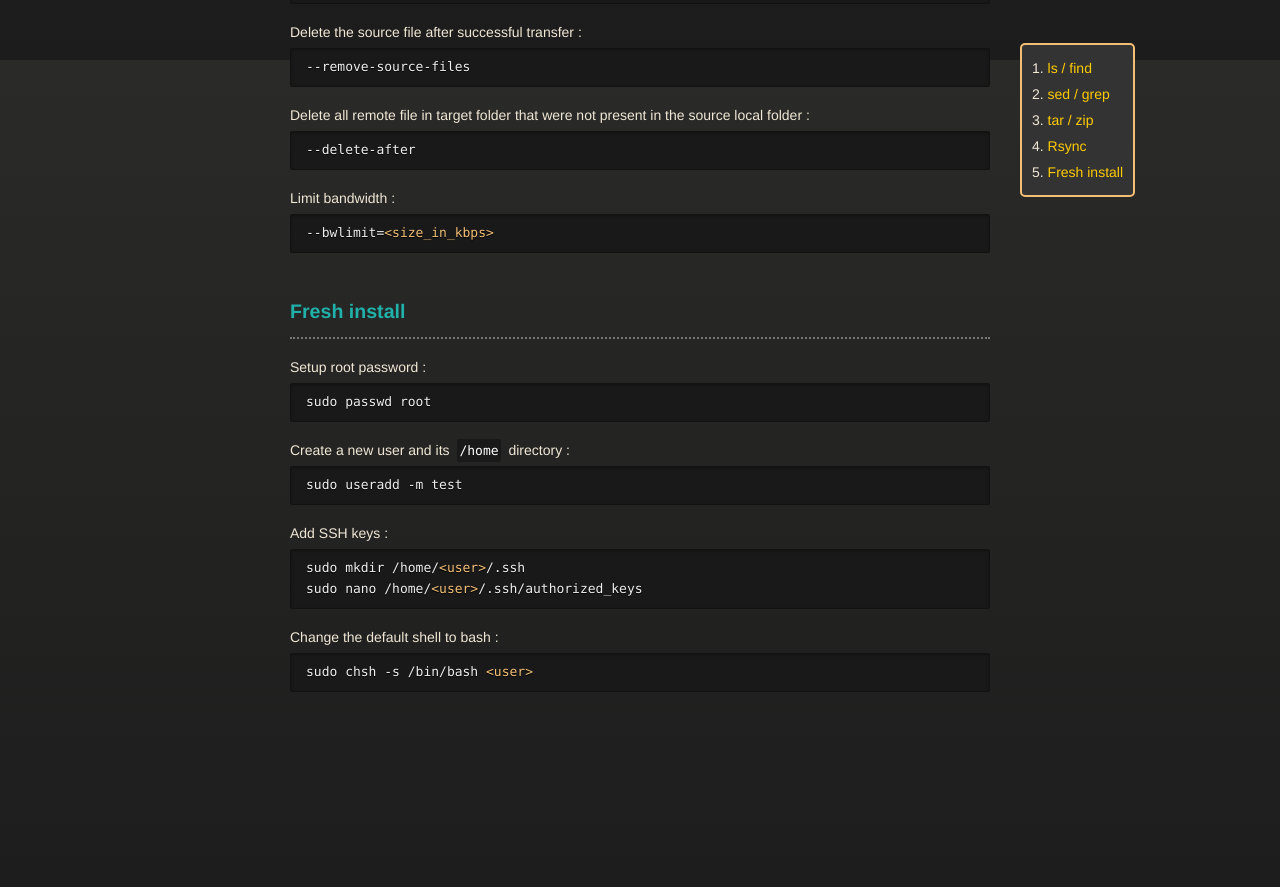
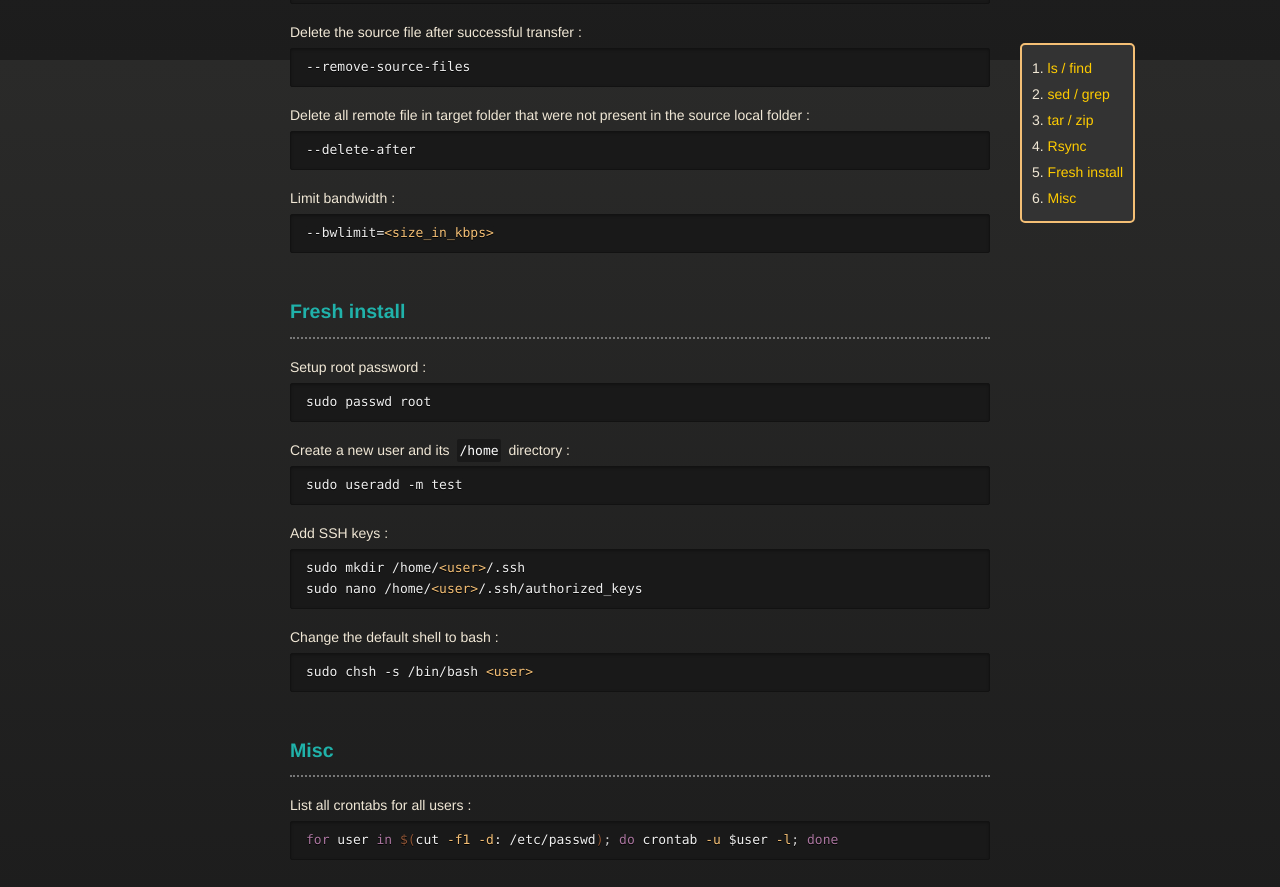
Before and after one commit to vincent-clipet/cheatsheets, a Jekyll site: the page built from markdown/unix.md, in a window 1280 px wide and 900 px high, scrolled down 1740 px. Shown: the top 887 px of the window. Built offline with Jekyll 4.4.1, drawn with Linux system fonts in a browser that asks for light colours; our own code applies the rules of GitHub Pages for plain Markdown files; before the commit the page ends 2472 px from its top, so only the background shows below that.

Commit message:
feat(unix): Added a command to list all cronjobs for all users

````diff
--- a/markdown/unix.md
+++ b/markdown/unix.md
@@ -166,3 +166,18 @@ Change the default shell to bash :
 ```md
 sudo chsh -s /bin/bash <user>
 ```
+
+
+
+
+
+<br>
+
+### Misc
+
+<hr>
+
+List all crontabs for all users :
+```bash
+for user in $(cut -f1 -d: /etc/passwd); do crontab -u $user -l; done
+```
````
